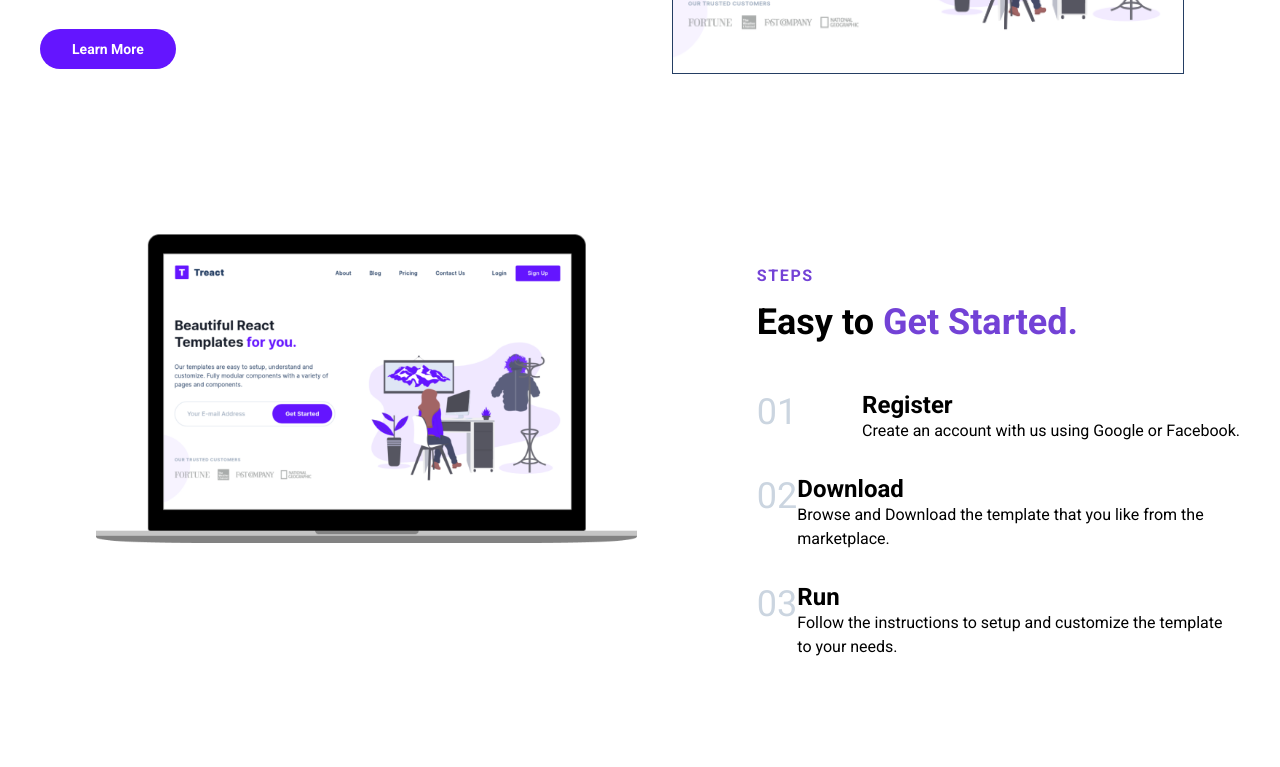
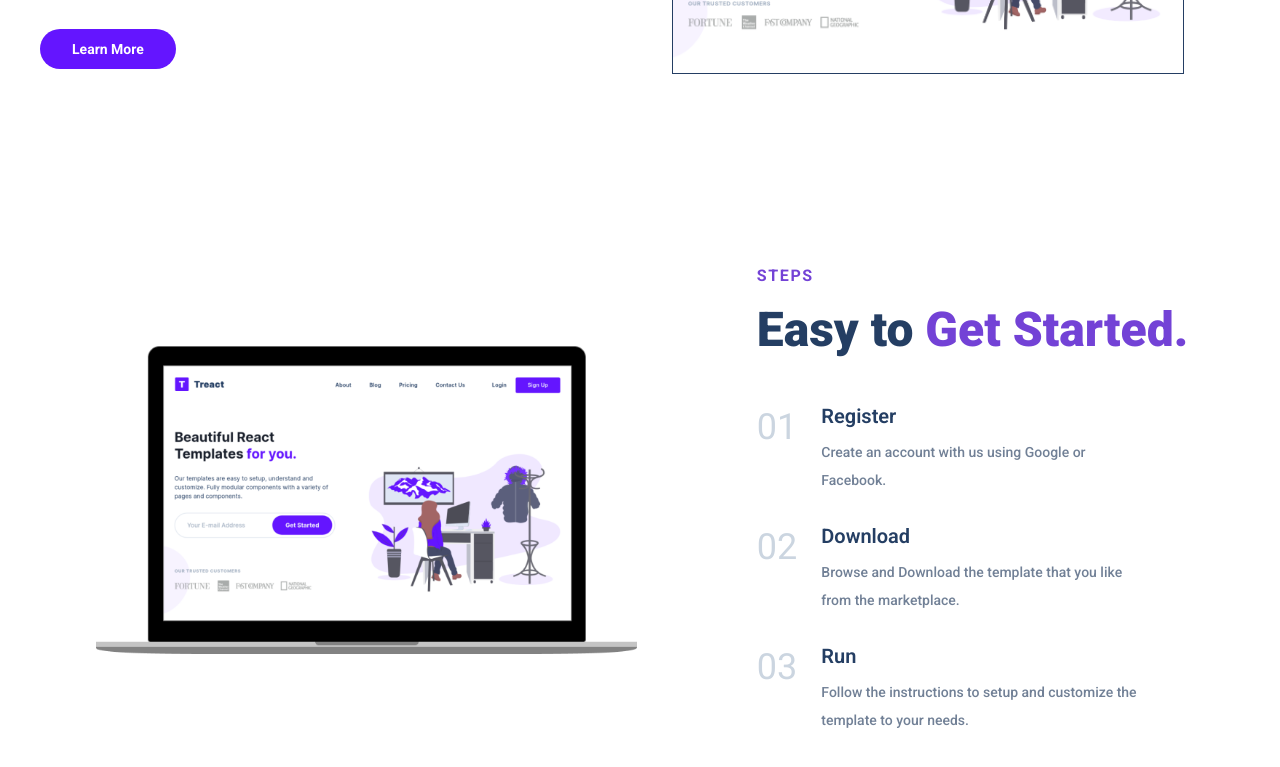
Before and after one commit to asmasyed4/Project1, a plain HTML site: page index.html in a window 1280 px wide. Shown: the part 1839-2606 px from the top of the page. Drawn offline with Linux system fonts and the light colour scheme.

Commit message:
Stepsdone

```diff
--- a/index.html
+++ b/index.html
@@ -234,44 +234,37 @@
 
           <h2 class="steps__title"><span class="purple">STEPS</span></h2>
           <h1 class="steps__subtitle">Easy to <span class="purple">Get Started.</span></h1>
-
-
           <div class="steps__list">
 
            <div class="step">
              <div class="step__number"> 01</div>
-              <div class="step__descripton">
+              <div class="step__description">
                <h2 class="step__title">Register</h2>
                 <p class="step__para">Create an account with us using Google or Facebook.</p>
                </div>
              </div>
-          </div>
 
 
-
-           <div class="step">
+          <div class="step">
              <div class="step__number"> 02</div>
-               <div class="step__descripton">
+               <div class="step__description">
               <h2 class="step__title">Download</h2>
               <p class="step__para">Browse and Download the template that you like from the marketplace.</p>
                </div>
              </div>
 
 
-
-
-          <div class="step">
+           <div class="step">
            <div class="step__number"> 03</div>
-             <div class="step__descripton">
+             <div class="step__description">
                <h2 class="step__title">Run</h2>
                <p class="step__para">Follow the instructions to setup and customize the template to your needs.</p>
              </div>
            </div>
-         </div>
 
-     </div>
+          </div>
 
-
+        </div>
 
       </div>
       </div>
--- a/styles.css
+++ b/styles.css
@@ -41,7 +41,6 @@ p{
     margin: 0 auto;
     display: flex;
     justify-content: space-between;
-align-items: flex-start;
 }
 
 .nav__logo{
@@ -333,7 +332,7 @@ color: #7c8ba1;
     width:50%;
     display: flex;
     flex-direction: column;
-    padding: 32px 0 32px 64px;
+   padding: 32px 0 32px 64px;
     }
 
 .steps__title{
@@ -343,14 +342,18 @@ color: #7c8ba1;
 }
 
 .steps__subtitle {
-    font-size: 36px;
+    font-size: 48px;
+    font-weight: 900;
     padding: 16px 0 16px 0;
+    color: rgb(36, 62, 99);
+}
+
+.steps__list{
+
 }
 
 .step {
    display: flex;
-   justify-content: space-between;
-   align-items: flex-start;
    margin: 32px 0 0;
 }
 
@@ -358,3 +361,22 @@ color: #7c8ba1;
     font-size: 36px;
     color:#cbd5e0;
 }
+
+.step__title{
+    font-size:20px;
+    font-weight: 600;
+    color: #243e63;
+    line-height: 1;
+}
+.step__para{
+    font-size: 14px;
+    color: #718096;
+    margin-top: 12px;
+    font-weight:500;
+    line-height:2;
+
+}
+.step__description{
+    max-width: 320px;
+    margin-left: 24px;
+}
```
